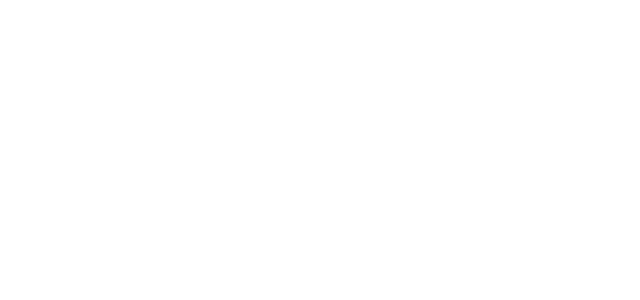
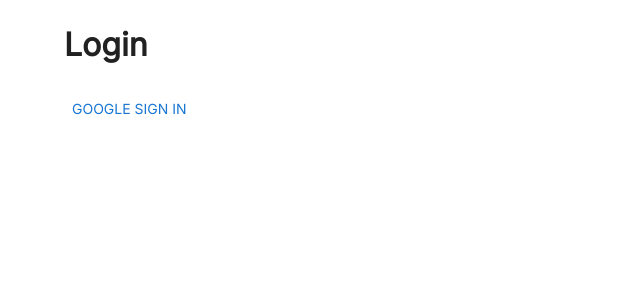
Before and after one commit to stevengmorrell/tableboss-ui, a React (Create React App) app: page /login in a window 1280 px wide. Before the commit this address had no page. Shown: the top 300 px of the page, without its empty margins (0-640 px from the left). Built offline with nearby package versions, Linux system fonts and the light colour scheme.

Commit message:
google auth connected

```diff
--- a/package.json
+++ b/package.json
@@ -11,6 +11,7 @@
     "@testing-library/react": "^13.3.0",
     "@testing-library/user-event": "^13.5.0",
     "firebase": "^9.9.1",
+    "firebaseui": "^6.0.2",
     "react": "^18.2.0",
     "react-dom": "^18.2.0",
     "react-hook-form": "^7.34.2",
@@ -18,7 +19,7 @@
     "web-vitals": "^2.1.4"
   },
   "devDependencies": {
-    "react-scripts": "5.0.1"
+    "react-scripts": "^5.0.1"
   },
   "scripts": {
     "start": "react-scripts start",
--- a/src/base.js
+++ b/src/base.js
@@ -1,5 +1,6 @@
 import { initializeApp } from "firebase/app";
 import { getDatabase } from "firebase/database";
+import { getAuth, GoogleAuthProvider, signInWithPopup } from "firebase/auth";
 // import { getAnalytics } from "firebase/analytics";
 
 // // TODO: Add SDKs for Firebase products that you want to use
@@ -25,10 +26,34 @@
 
 const database = getDatabase(app);
 
-export { database };
-
 //   // named export
 // export { firebaseConfig };
 
 // // default export
 // export default base;
+
+const provider = new GoogleAuthProvider();
+
+const auth = getAuth();
+
+const signInWithGoogle = () => signInWithPopup(auth, provider);
+// .then((result) => {
+//   // This gives you a Google Access Token. You can use it to access the Google API.
+//   // const credential = GoogleAuthProvider.credentialFromResult(result);
+//   // const token = credential.accessToken;
+//   // The signed-in user info.
+//   // const user = result.user;
+//   // ...
+// })
+// .catch((error) => {
+//   // Handle Errors here.
+//   // const errorCode = error.code;
+//   // const errorMessage = error.message;
+//   // // The email of the user's account used.
+//   // const email = error.customData.email;
+//   // // The AuthCredential type that was used.
+//   // const credential = GoogleAuthProvider.credentialFromError(error);
+//   // ...
+// });
+
+export { database, auth, signInWithGoogle };
--- a/src/index.js
+++ b/src/index.js
@@ -1,13 +1,14 @@
 import React from "react";
 import ReactDOM from "react-dom/client";
 import { BrowserRouter, Routes, Route } from "react-router-dom";
-import App from "./App";
+import App from "./pages/App";
 import CreateGame from "./pages/CreateGame";
 import ManageGames from "./pages/ManageGames";
 import Overlay from "./pages/Overlay";
 import CssBaseline from "@mui/material/CssBaseline";
 import { appTheme } from "./themes/theme.js";
 import { ThemeProvider } from "@mui/material";
+import Login from "./pages/Login";
 
 const root = ReactDOM.createRoot(document.getElementById("root"));
 root.render(
@@ -16,6 +17,7 @@
     <BrowserRouter>
       <Routes>
         <Route path='/' element={<App />} />
+        <Route path='login' element={<Login />} />
         <Route path='overlay' element={<Overlay />} />
         <Route path='creategame' element={<CreateGame />} />
         <Route path='managegames' element={<ManageGames />} />
--- a/src/App.js
+++ b/src/pages/App.js
@@ -18,6 +18,9 @@
         <Button component={RouterLink} to='/managegames'>
           Manage Games
         </Button>
+        <Button component={RouterLink} to='/login'>
+          Login
+        </Button>
       </ButtonGroup>
     </Container>
   );
--- /dev/null
+++ b/src/pages/Login.js
@@ -0,0 +1,17 @@
+import { Box, Button, Container } from "@mui/material";
+
+import React from "react";
+import { signInWithGoogle } from "../base";
+
+const Login = () => {
+  return (
+    <Container>
+      <Box>
+        <h1>Login</h1>
+        <Button onClick={signInWithGoogle}>Google Sign In</Button>
+      </Box>
+    </Container>
+  );
+};
+
+export default Login;
```
Also changed, not shown: 1 other file (tests, documents, lock files or other folders).
